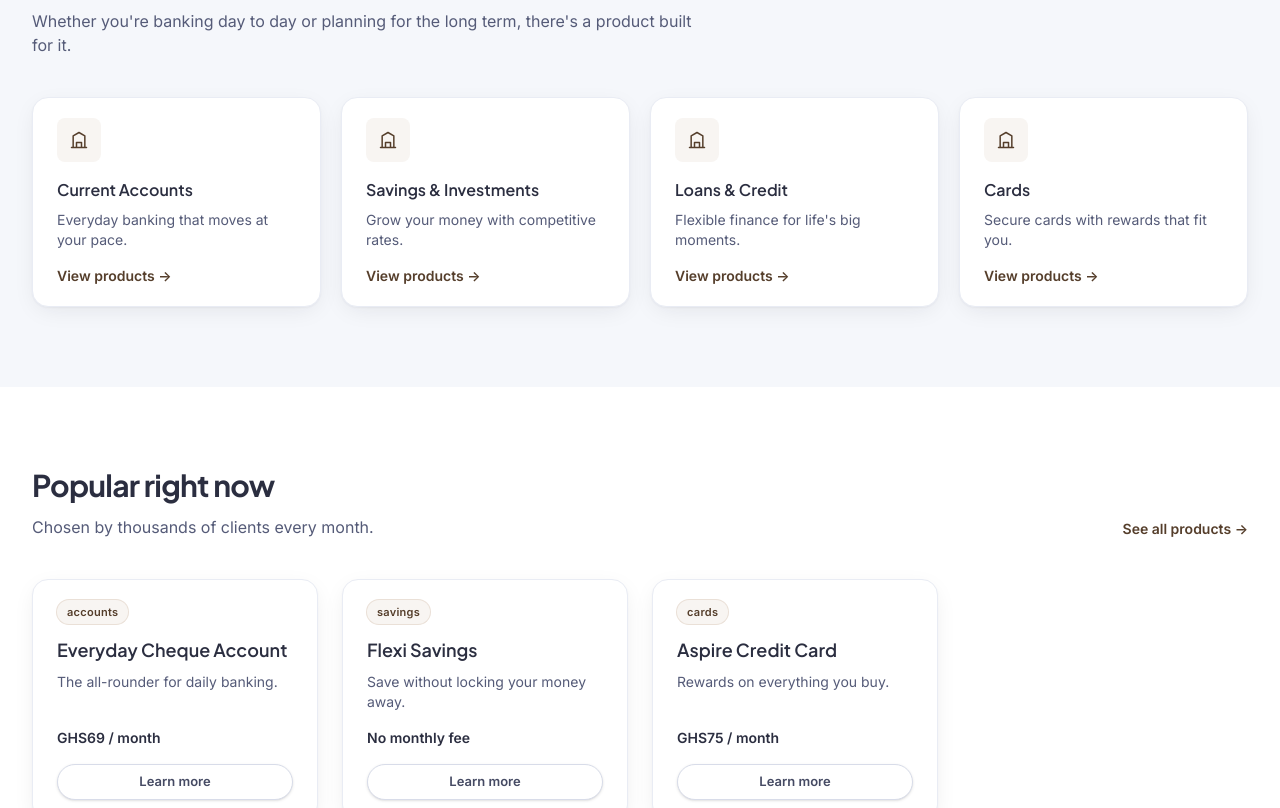
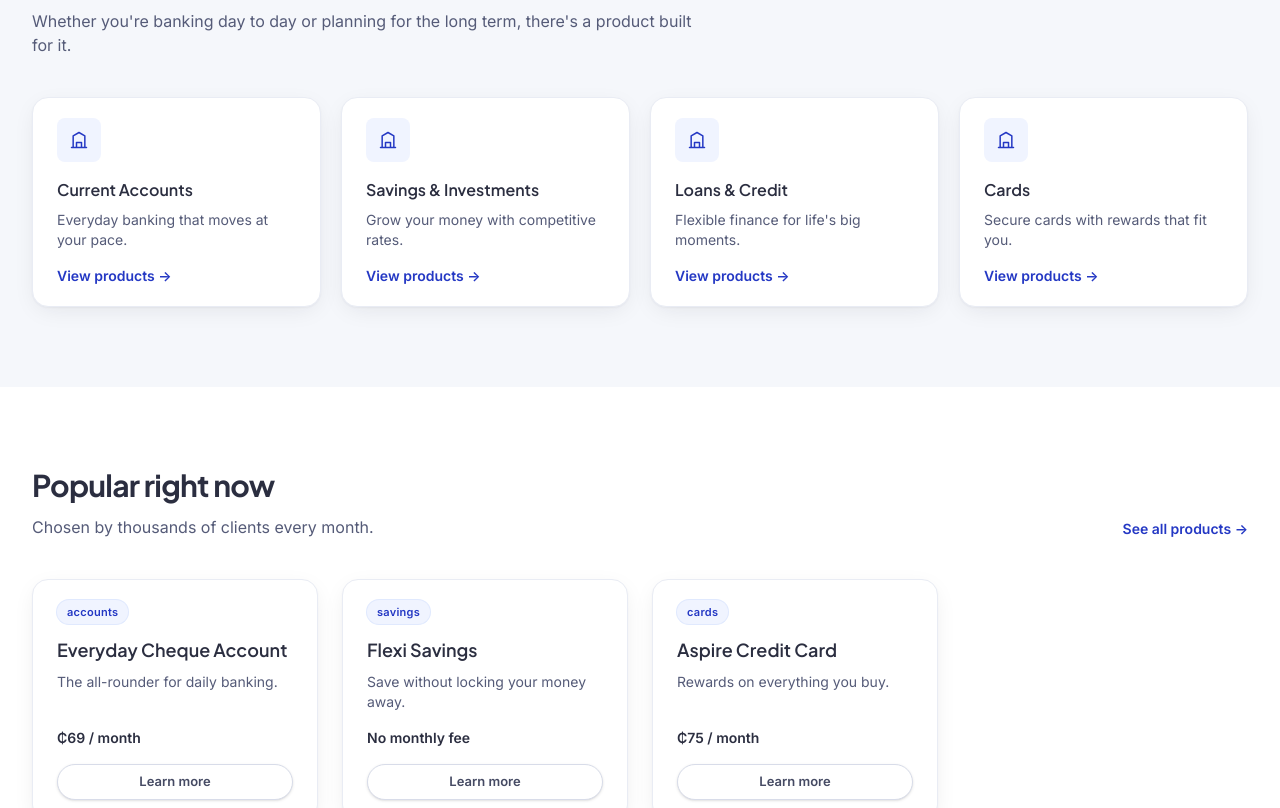
Before and after one commit to py4Charles/legacy-trust-bank, a React (Vite) app in the folder frontend/: page / in a window 1280 px wide. Shown: the part 904-1712 px from the top of the page. Built offline with nearby package versions, Linux system fonts and the light colour scheme.

Commit message:
feat: update currency symbol from GHS to ₵ and adjust brand colors in CSS

```diff
--- a/frontend/src/components/layout/PublicHeader.tsx
+++ b/frontend/src/components/layout/PublicHeader.tsx
@@ -7,6 +7,7 @@ import { useAuthStore } from "@/store/auth";
 import { cn } from "@/lib/utils";
 
 const navItems = [
+  { label: "Home", to: "/" },
   { label: "Accounts", to: "/products/accounts" },
   { label: "Savings", to: "/products/savings" },
   { label: "Loans", to: "/products/loans" },
--- a/frontend/src/data/mock.ts
+++ b/frontend/src/data/mock.ts
@@ -41,7 +41,7 @@ export const products: Product[] = [
     tagline: "The all-rounder for daily banking.",
     description:
       "A flexible transactional account with unlimited card swipes, a linked savings pocket and no minimum balance requirement.",
-    monthlyFee: "GHS69 / month",
+    monthlyFee: "₵69 / month",
     featured: true,
     features: [
       "Unlimited card purchases",
@@ -63,7 +63,7 @@ export const products: Product[] = [
     tagline: "More benefits for your money.",
     description:
       "Premium transactional banking with dedicated support, higher card limits and preferential lending rates.",
-    monthlyFee: "GHS199 / month",
+    monthlyFee: "₵199 / month",
     features: [
       "Dedicated relationship banker",
       "Higher daily card and transfer limits",
@@ -71,7 +71,7 @@ export const products: Product[] = [
       "Complimentary airport lounge access",
     ],
     eligibility: [
-      "Minimum monthly income of GHS35 000",
+      "Minimum monthly income of ₵35 000",
       "South African ID or valid passport",
       "Credit assessment",
     ],
@@ -104,12 +104,12 @@ export const products: Product[] = [
       "Lock in a fixed rate for a fixed term and watch your money grow predictably.",
     monthlyFee: "No monthly fee",
     features: [
-      "GHSates from 8.5% per annum",
+      "₵ates from 8.5% per annum",
       "Terms from 6 to 60 months",
       "Interest paid monthly or on maturity",
       "Automatic reinvestment options",
     ],
-    eligibility: ["Minimum deposit of GHS10 000", "South African ID or valid passport"],
+    eligibility: ["Minimum deposit of ₵10 000", "South African ID or valid passport"],
     documents: ["Identity document", "Proof of address"],
   },
   {
@@ -118,16 +118,16 @@ export const products: Product[] = [
     category: "loans",
     tagline: "Finance that flexes with you.",
     description:
-      "Borrow from R10 000 to GHS300 000 with a fixed interest rate and repayment term that suits your budget.",
+      "Borrow from R10 000 to ₵300 000 with a fixed interest rate and repayment term that suits your budget.",
     monthlyFee: "Once-off initiation fee",
     features: [
-      "Amounts from GHS10 000 to GHS300 000",
+      "Amounts from ₵10 000 to ₵300 000",
       "Fixed monthly instalments",
       "Terms from 6 to 72 months",
       "Decision within minutes",
     ],
     eligibility: [
-      "Minimum monthly income of GHS5 000",
+      "Minimum monthly income of ₵5 000",
       "Aged 18 years or older",
       "Clean credit record",
     ],
@@ -148,7 +148,7 @@ export const products: Product[] = [
       "Approval within 4 hours",
     ],
     eligibility: [
-      "Minimum monthly income of GHS8 000",
+      "Minimum monthly income of ₵8 000",
       "Valid driver's licence",
       "Credit assessment",
     ],
@@ -178,7 +178,7 @@ export const products: Product[] = [
     tagline: "Rewards on everything you buy.",
     description:
       "Earn rewards on everyday spend with flexible repayment and up to 55 days interest-free.",
-    monthlyFee: "GHS75 / month",
+    monthlyFee: "₵75 / month",
     featured: true,
     features: [
       "Up to 55 days interest-free",
@@ -186,7 +186,7 @@ export const products: Product[] = [
       "Flexible repayment options",
       "Complimentary travel insurance",
     ],
-    eligibility: ["Minimum monthly income of GHS6 000", "Credit assessment"],
+    eligibility: ["Minimum monthly income of ₵6 000", "Credit assessment"],
     documents: ["Identity document", "Proof of income"],
   },
 ];
@@ -197,7 +197,7 @@ export const accounts: Account[] = [
     name: "Everyday Cheque",
     type: "cheque",
     number: "621 304 5588",
-    currency: "GHS",
+    currency: "₵",
     balance: 48250.75,
     available: 47250.75,
   },
@@ -206,7 +206,7 @@ export const accounts: Account[] = [
     name: "Flexi Savings",
     type: "savings",
     number: "902 118 7742",
-    currency: "GHS",
+    currency: "₵",
     balance: 138420.0,
     available: 138420.0,
   },
@@ -215,7 +215,7 @@ export const accounts: Account[] = [
     name: "Aspire Credit Card",
     type: "credit",
     number: "4128 9021 4477",
-    currency: "GHS",
+    currency: "₵",
     balance: -6420.3,
     available: 43579.7,
   },
@@ -224,7 +224,7 @@ export const accounts: Account[] = [
     name: "Growth Fixed Deposit",
     type: "investment",
     number: "701 556 2201",
-    currency: "GHS",
+    currency: "₵",
     balance: 250000.0,
     available: 0,
   },
@@ -424,7 +424,7 @@ export const notifications: NotificationItem[] = [
   {
     id: "ntf-02",
     title: "Payment awaiting authorisation",
-    body: "A payment of GHS125 000.00 requires a second authoriser.",
+    body: "A payment of ₵125 000.00 requires a second authoriser.",
     date: "2026-10-09T15:31:00Z",
     read: false,
     severity: "info",
--- a/frontend/src/index.css
+++ b/frontend/src/index.css
@@ -6,17 +6,17 @@
   --font-display: "Plus Jakarta Sans", "Inter", ui-sans-serif, system-ui,
     sans-serif;
 
-  --color-brand-50: #f8f5f2;
-  --color-brand-100: #eae0d7;
-  --color-brand-200: #d1bead;
-  --color-brand-300: #bd9f84;
-  --color-brand-400: #ac825e;
-  --color-brand-500: #916a46;
-  --color-brand-600: #70533a;
-  --color-brand-700: #553e2b;
-  --color-brand-800: #3d2d1f;
-  --color-brand-900: #2c2017;
-  --color-brand-950: #1b140e;
+  --color-brand-50: #f0f4ff;
+  --color-brand-100: #e0e9fe;
+  --color-brand-200: #bcd2fe;
+  --color-brand-300: #8fb0fd;
+  --color-brand-400: #5e89fa;
+  --color-brand-500: #3a62f5;
+  --color-brand-600: #2f4dea;
+  --color-brand-700: #2438c4;
+  --color-brand-800: #22319c;
+  --color-brand-900: #212f7b;
+  --color-brand-950: #151a48;
 
   --color-ink-50: #f5f7fb;
   --color-ink-100: #e9ecf4;
@@ -45,7 +45,7 @@
   --shadow-card: 0 1px 2px rgb(26 28 41 / 0.04),
     0 6px 24px -6px rgb(26 28 41 / 0.1);
   --shadow-card-hover: 0 2px 4px rgb(26 28 41 / 0.06),
-    0 16px 40px -12px rgb(112 83 58 / 0.24);
+    0 16px 40px -12px rgb(47 77 234 / 0.24);
   --shadow-soft: 0 1px 2px rgb(26 28 41 / 0.05);
 
   --animate-fade-up: fade-up 0.5s ease-out both;
```
